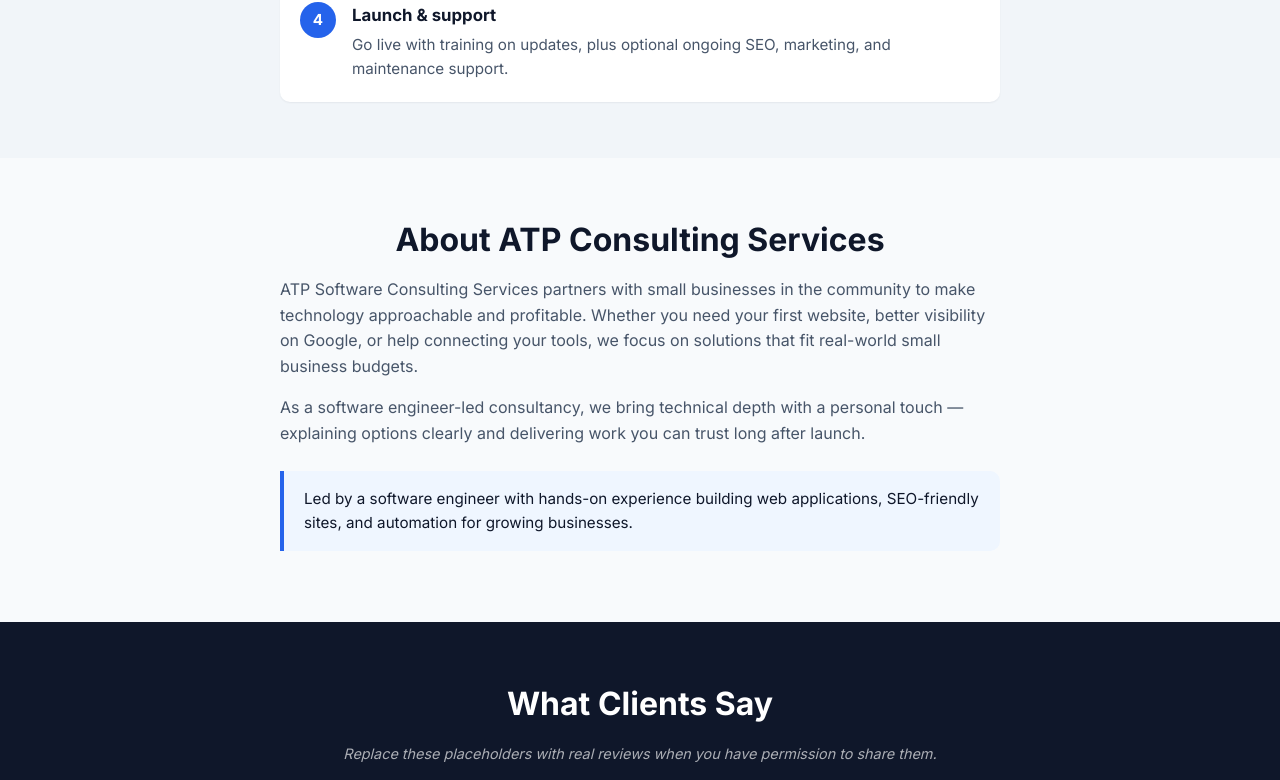
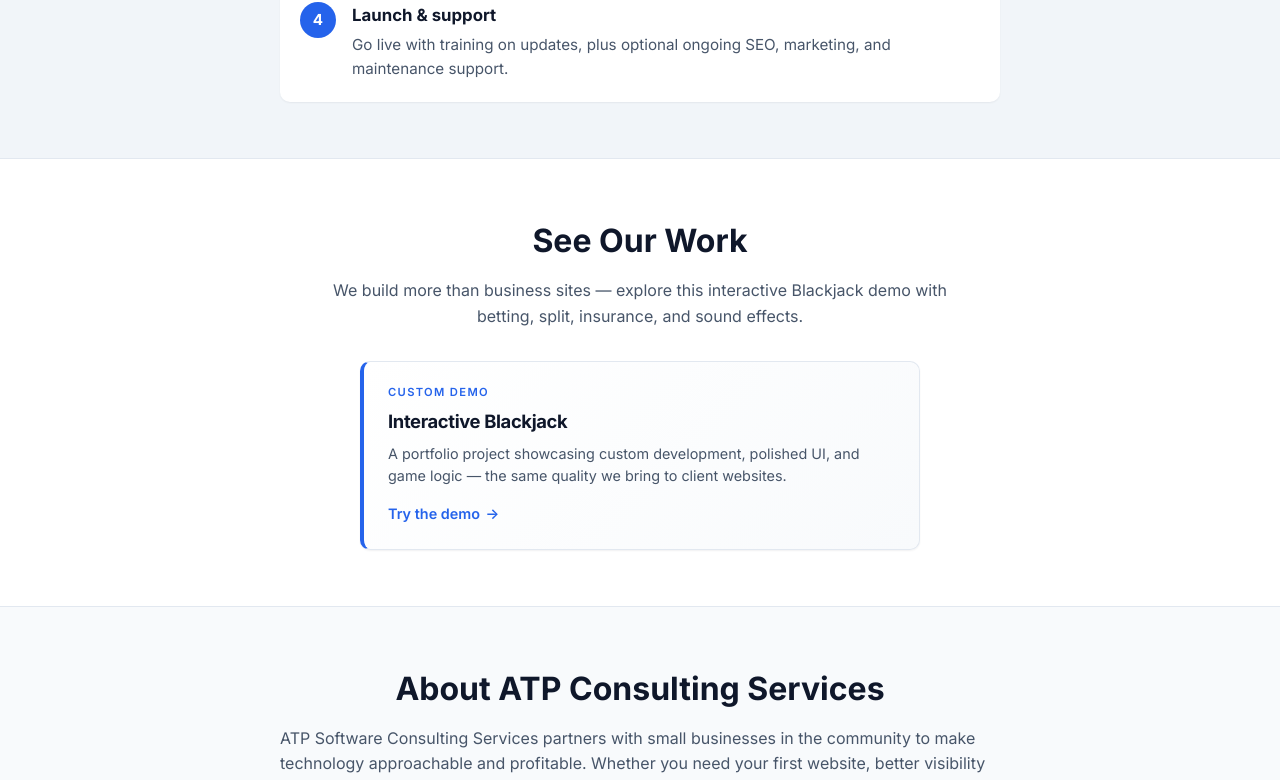
Before and after one commit to atphung21/business-web-template, a React (Create React App) app: page / in a window 1280 px wide. Shown: the part 3181-3961 px from the top of the page. Built offline with nearby package versions, Linux system fonts and the light colour scheme.

Commit message:
Updated demo section and replaced react icon to company logo.

```diff
--- a/public/index.html
+++ b/public/index.html
@@ -3,6 +3,8 @@
   <head>
     <meta charset="utf-8" />
     <link rel="icon" href="%PUBLIC_URL%/brand-icon.svg" type="image/svg+xml" />
+    <link rel="icon" href="%PUBLIC_URL%/brand-icon.svg" sizes="any" />
+    <link rel="shortcut icon" href="%PUBLIC_URL%/brand-icon.svg" />
     <meta name="viewport" content="width=device-width, initial-scale=1" />
     <meta name="theme-color" content="#1d4ed8" />
     <meta
@@ -13,19 +15,28 @@
       name="keywords"
       content="small business website, SEO, digital marketing, Orange County, web design, business consulting"
     />
-    <meta property="og:title" content="ATP Software Consulting Services" />
+    <meta property="og:title" content="ATP Consulting Services, LLC." />
     <meta
       property="og:description"
       content="Websites, SEO, and digital marketing for local small businesses."
     />
     <meta property="og:type" content="website" />
+    <meta property="og:image" content="%PUBLIC_URL%/og-image.svg" />
+    <meta property="og:image:alt" content="ATP Consulting Services, LLC. logo and tagline" />
+    <meta name="twitter:card" content="summary_large_image" />
+    <meta name="twitter:title" content="ATP Consulting Services, LLC." />
+    <meta
+      name="twitter:description"
+      content="Websites, SEO, and digital marketing for local small businesses."
+    />
+    <meta name="twitter:image" content="%PUBLIC_URL%/og-image.svg" />
     <link rel="preconnect" href="https://fonts.googleapis.com" />
     <link rel="preconnect" href="https://fonts.gstatic.com" crossorigin />
     <link
       href="https://fonts.googleapis.com/css2?family=Inter:wght@400;600;700;800&display=swap"
       rel="stylesheet"
     />
-    <link rel="apple-touch-icon" href="%PUBLIC_URL%/brand-icon.svg" />
+    <link rel="apple-touch-icon" href="%PUBLIC_URL%/brand-icon.svg" sizes="180x180" />
     <!--
       manifest.json provides metadata used when your web app is installed on a
       user's mobile device or desktop. See https://developers.google.com/web/fundamentals/web-app-manifest/
--- a/src/App.css
+++ b/src/App.css
@@ -680,16 +680,17 @@ header.site-header {
   text-align: center;
 }
 
-/* Portfolio demo CTA — matches site Inter + primary blue theme */
-.demo-cta {
-  margin-top: 2rem;
-  max-width: 520px;
-  margin-left: auto;
-  margin-right: auto;
+/* Portfolio demo section */
+.demo-section {
+  background: var(--color-surface);
+  border-top: 1px solid var(--color-border);
+  border-bottom: 1px solid var(--color-border);
 }
 
 .demo-cta__card {
   display: block;
+  max-width: 560px;
+  margin: 0 auto;
   text-align: left;
   text-decoration: none;
   color: inherit;
--- a/src/pages/LandingPage.jsx
+++ b/src/pages/LandingPage.jsx
@@ -130,6 +130,34 @@ const ProcessSection = () => (
   </section>
 );
 
+const DemoSection = () => (
+  <section id="demo" className="section demo-section" aria-labelledby="demo-heading">
+    <div className="section__inner section__inner--narrow">
+      <h2 id="demo-heading" className="section__title">
+        See Our Work
+      </h2>
+      <p className="section__lead">
+        We build more than business sites — explore this interactive Blackjack demo
+        with betting, split, insurance, and sound effects.
+      </p>
+      <Link to="/blackjack" className="demo-cta__card">
+        <span className="demo-cta__eyebrow">Custom demo</span>
+        <span className="demo-cta__title">Interactive Blackjack</span>
+        <span className="demo-cta__text">
+          A portfolio project showcasing custom development, polished UI, and
+          game logic — the same quality we bring to client websites.
+        </span>
+        <span className="demo-cta__action">
+          Try the demo
+          <span className="demo-cta__arrow" aria-hidden="true">
+            →
+          </span>
+        </span>
+      </Link>
+    </div>
+  </section>
+);
+
 const TestimonialsSection = () => (
   <section
     className="section testimonials-section"
@@ -210,22 +238,6 @@ const ContactSection = () => (
           <ContactFormFields formId="contact-inline-form" />
         </div>
       </div>
-      <div className="demo-cta">
-        <Link to="/blackjack" className="demo-cta__card">
-          <span className="demo-cta__eyebrow">Custom Demo</span>
-          <span className="demo-cta__title">Interactive Blackjack</span>
-          <span className="demo-cta__text">
-            Explore a custom game we built — betting, split, insurance, and
-            sound effects.
-          </span>
-          <span className="demo-cta__action">
-            Try the demo
-            <span className="demo-cta__arrow" aria-hidden="true">
-              →
-            </span>
-          </span>
-        </Link>
-      </div>
     </div>
   </section>
 );
@@ -264,6 +276,7 @@ const LandingPage = () => {
       <ServicesSection />
       <PackagesSection />
       <ProcessSection />
+      <DemoSection />
       <AboutUsSection {...about} />
       <TestimonialsSection />
       <FaqSection />
```
Also changed, not shown: public/manifest.json, public/og-image.svg (added).
